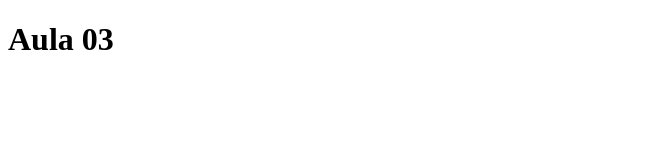
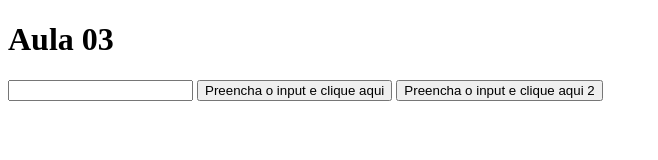
Before and after one commit to rosanarezende/2022-turma-clamed, a plain HTML site: page semana-03/aula-03/index.html in a window 1280 px wide. Shown: the whole page, without its empty margins (0-658 px from the left). Drawn offline with Linux system fonts and the light colour scheme.

Commit message:
adiciona HTML aula 3

```diff
--- a/semana-03/aula-03/index.html
+++ b/semana-03/aula-03/index.html
@@ -9,5 +9,14 @@
 </head>
 <body>
     <h1>Aula 03</h1>
+    <input type="text" id="meu-input">
+      <button id="botao">
+        Preencha o input e clique aqui
+      </button>
+
+      <button id="botao2" onclick="imprimeInput()">
+        Preencha o input e clique aqui 2
+      </button>
+    <div id="conteudo"></div>
 </body>
 </html>
```
